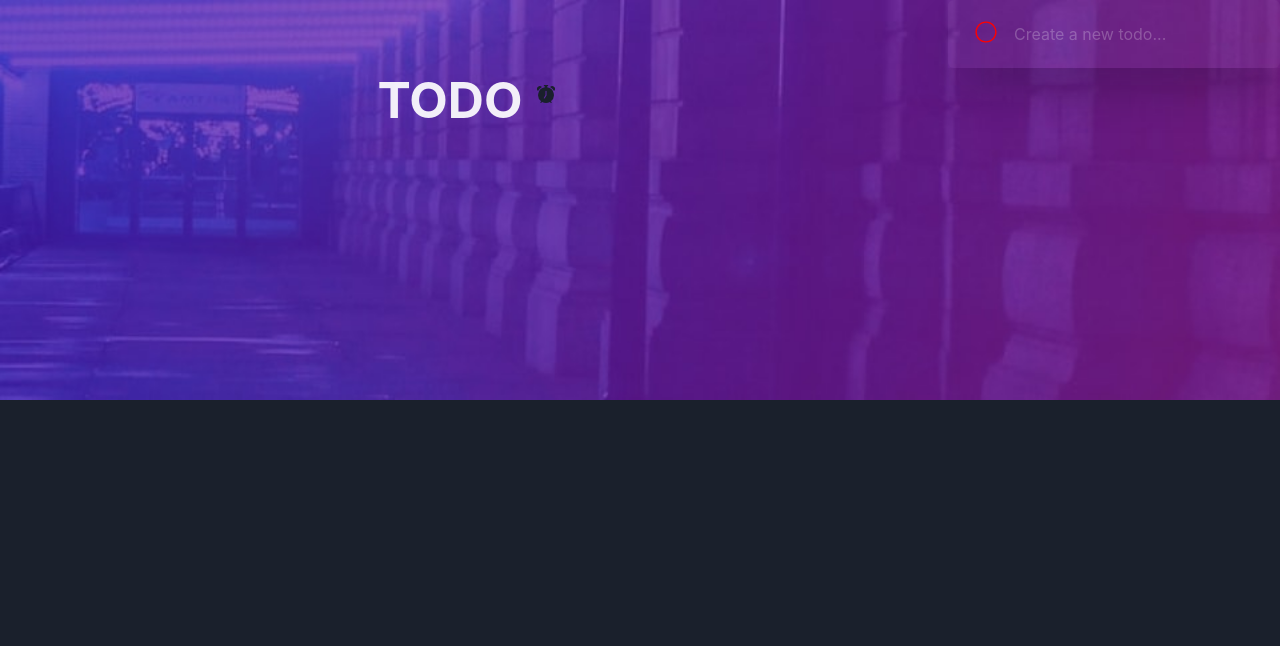
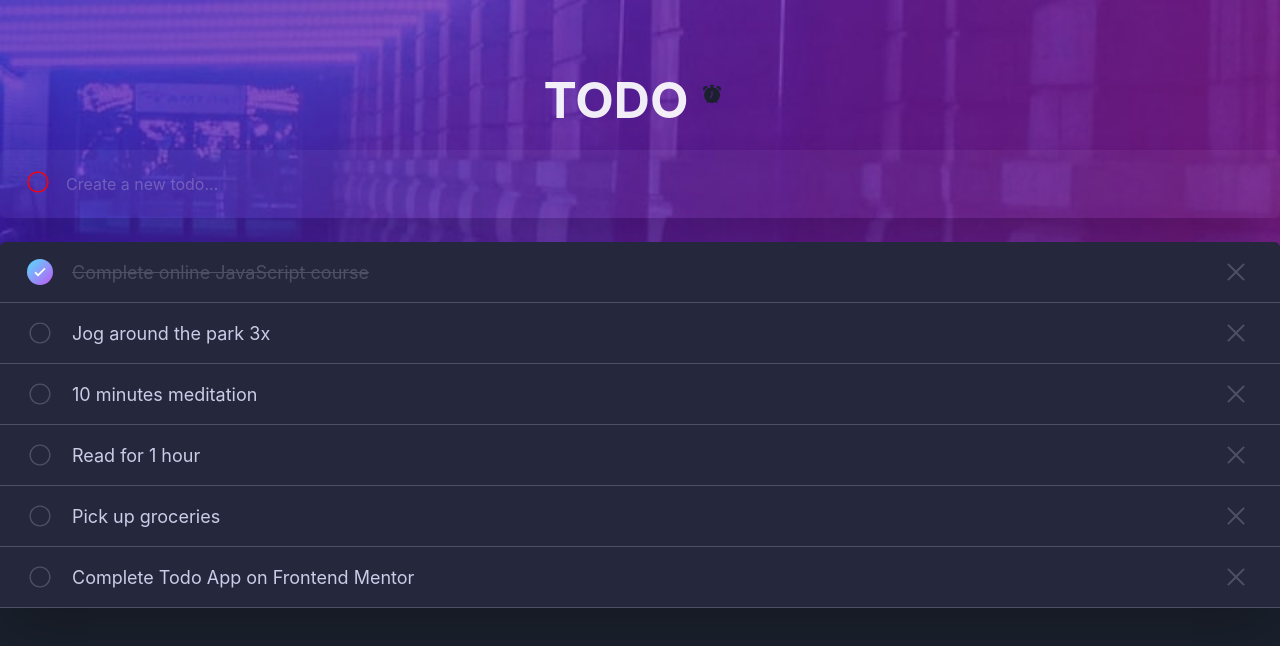
Before and after one commit to gorakhjoshi/react-vite-ts, a React (Vite) app: page / in a window 1280 px wide. Shown: the top 646 px of the page. Built offline with nearby package versions, Linux system fonts and the light colour scheme.

Commit message:
TodoList component added

```diff
--- a/src/components/TodoComponent/index.tsx
+++ b/src/components/TodoComponent/index.tsx
@@ -1,6 +1,7 @@
 import { Box, Flex, Heading, Icon, IconButton } from '@chakra-ui/react';
 import { BsFillAlarmFill } from 'react-icons/bs';
 import TodoInput from '../TodoInput';
+import TodoList from '../TodoList';
 
 function TodoComponent() {
   return (
@@ -12,6 +13,7 @@ function TodoComponent() {
       position="absolute"
       bgSize="cover"
       bgPosition="center"
+      direction="column"
     >
       <Flex
         direction="column"
@@ -33,9 +35,9 @@ function TodoComponent() {
           />
         </Flex>
       </Flex>
-      <Box>
+      <Box mt="50px">
         <TodoInput />
-        {/* TODO: Create TodoList Component */}
+        <TodoList />
         {/* TODO: Create FilterTodo Component */}
       </Box>
     </Flex>
--- /dev/null
+++ b/src/components/TodoList/index.tsx
@@ -0,0 +1,105 @@
+import {
+  Flex,
+  IconButton,
+  Icon,
+  Text,
+  useColorModeValue,
+  useColorMode,
+} from '@chakra-ui/react';
+
+import { IoIosRadioButtonOff, IoIosCheckmark } from 'react-icons/io';
+import { VscChromeClose } from 'react-icons/vsc';
+import useHandleTodo from '../../hooks/useHandleTodo';
+
+function TodoList() {
+  const { colorMode } = useColorMode();
+  const bg = useColorModeValue('white', 'hsl(235, 24%, 19%)');
+  const border = useColorModeValue('hsl(233, 11%, 84%)', 'hsl(233, 14%, 35%)');
+
+  const { task } = useHandleTodo();
+
+  return (
+    <Flex direction="column" boxShadow="2xl" bgColor={bg} borderRadius="md">
+      {task?.map((tasks) => (
+        <Flex
+          direction="row"
+          align="center"
+          bgColor={bg}
+          paddingY="10px"
+          paddingX="6"
+          justify="space-between"
+          w="100%"
+          fontSize={['16', '18', '18', '18']}
+          borderBottom="1px"
+          borderColor={border}
+          _first={{ borderTopRadius: 'md' }}
+          key={tasks.id}
+        >
+          <Flex direction="row" align="center">
+            <IconButton
+              aria-label="Completed"
+              colorScheme="transparent"
+              icon={
+                <Icon
+                  as={tasks.isComplete ? IoIosCheckmark : IoIosRadioButtonOff}
+                  bgGradient={
+                    tasks.isComplete
+                      ? 'linear(to-br, hsl(192, 100%, 67%), hsl(280, 87%, 65%))'
+                      : 'none'
+                  }
+                  color={
+                    colorMode === 'light'
+                      ? tasks.isComplete
+                        ? 'white'
+                        : 'hsl(236, 9%, 61%)'
+                      : tasks.isComplete
+                      ? 'white'
+                      : 'hsl(233, 14%, 35%)'
+                  }
+                  borderRadius="2xl"
+                  fontSize="26"
+                />
+              }
+              size="sm"
+            />
+            <Text
+              ml="4"
+              color={
+                colorMode === 'dark'
+                  ? tasks.isComplete
+                    ? 'hsl(233, 14%, 35%)'
+                    : 'hsl(234, 39%, 85%)'
+                  : tasks.isComplete
+                  ? 'hsl(236, 9%, 61%)'
+                  : 'hsl(235, 19%, 35%)'
+              }
+              textDecor={tasks.isComplete ? 'line-through' : 'none'}
+              _hover={{ cursor: 'pointer' }}
+            >
+              {tasks.title}
+            </Text>
+          </Flex>
+
+          <IconButton
+            aria-label="Delete"
+            icon={
+              <Icon
+                as={VscChromeClose}
+                color={
+                  colorMode === 'dark'
+                    ? 'hsl(233, 14%, 35%)'
+                    : 'hsl(236, 9%, 61%)'
+                }
+                fontSize="26"
+              />
+            }
+            bgColor="transparent"
+            _hover={{ bgColor: '' }}
+          />
+        </Flex>
+      ))}
+    </Flex>
+  );
+}
+
+export default TodoList;
```
Also changed, not shown: .eslintrc.cjs.
